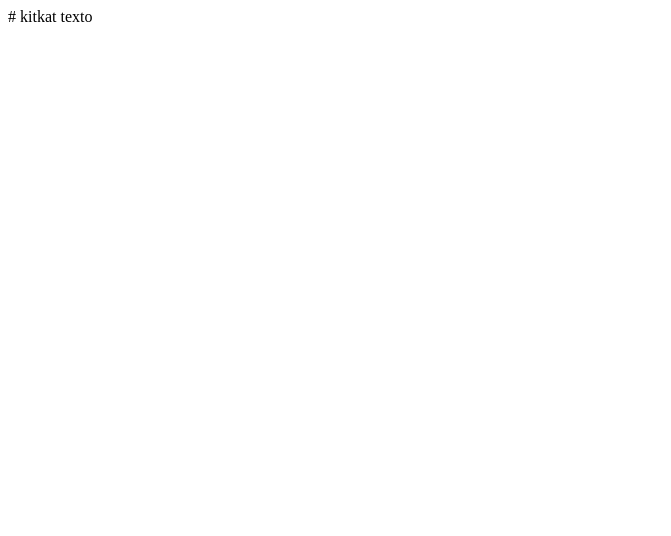
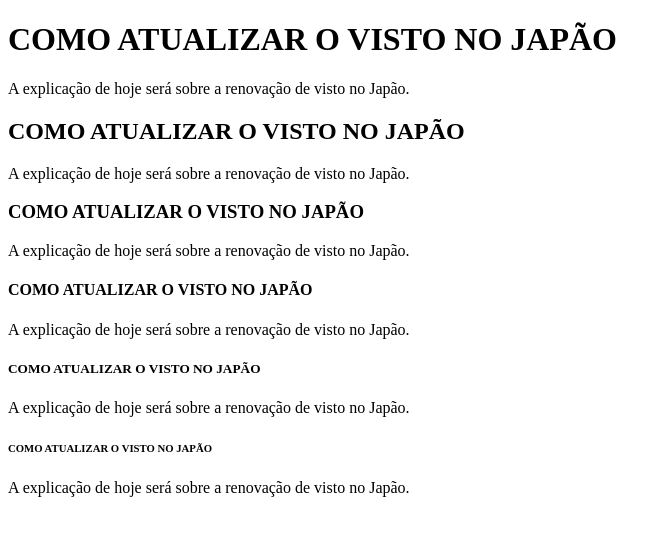
Before and after one commit to karinanojapao/kitkat, a plain HTML site: page index.html in a window 1280 px wide. Shown: the whole page, without its empty margins (0-671 px from the left). Drawn offline with Linux system fonts and the light colour scheme.

Commit message:
Update index.html

```diff
--- a/index.html
+++ b/index.html
@@ -1,11 +1,22 @@
-# kitkat
+<!DOCTYPE html>
 <html>
 
     <head>
       <title> bem-vindo! </title>
     </head>
     <body>
-    texto
+    <h1> COMO ATUALIZAR O VISTO NO JAPÃO </h1>
+      <p> A explicação de hoje será sobre a renovação de visto no Japão. </p>
+          <h2> COMO ATUALIZAR O VISTO NO JAPÃO </h2>
+      <p> A explicação de hoje será sobre a renovação de visto no Japão. </p>
+          <h3> COMO ATUALIZAR O VISTO NO JAPÃO </h3>
+      <p> A explicação de hoje será sobre a renovação de visto no Japão. </p>
+          <h4> COMO ATUALIZAR O VISTO NO JAPÃO </h4>
+      <p> A explicação de hoje será sobre a renovação de visto no Japão. </p>
+          <h5> COMO ATUALIZAR O VISTO NO JAPÃO </h5>
+      <p> A explicação de hoje será sobre a renovação de visto no Japão. </p>
+          <h6> COMO ATUALIZAR O VISTO NO JAPÃO </h6>
+      <p> A explicação de hoje será sobre a renovação de visto no Japão. </p>
     </body>
 
 </html>
```
